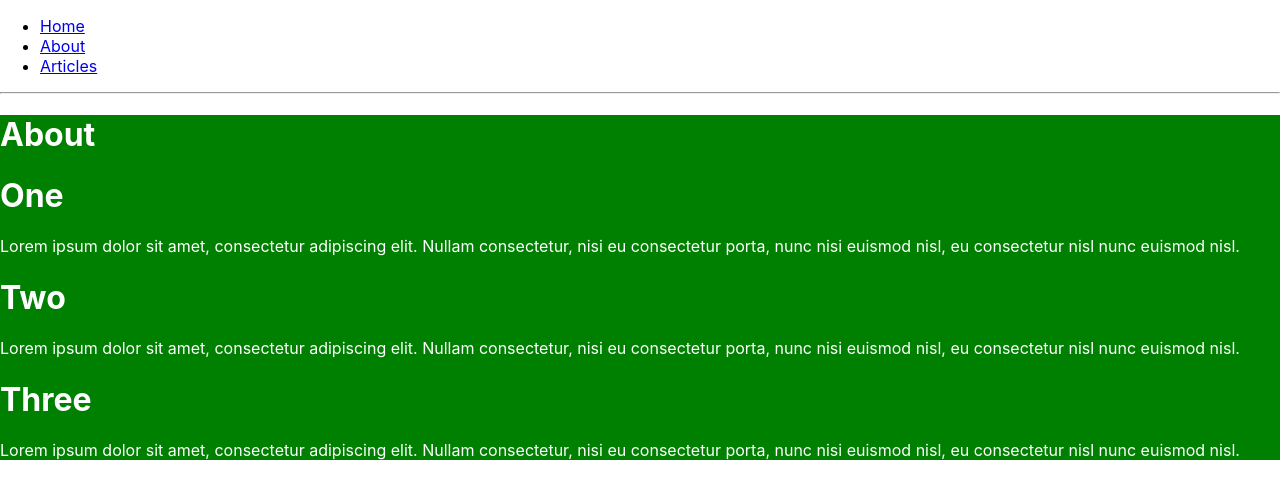
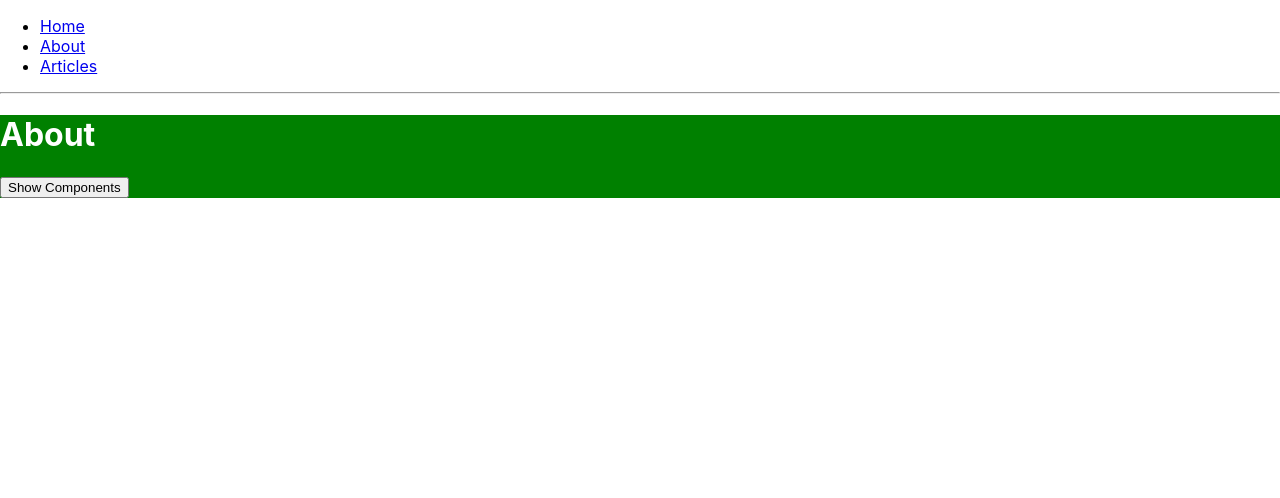
Before and after one commit to ahmetkca/React-Software-Architecture, a React (Create React App) app: page /about in a window 1280 px wide. Shown: the top 498 px of the page. Built offline with nearby package versions, Linux system fonts and the light colour scheme.

Commit message:
more code splitting use cases

```diff
--- a/src/pages/About.jsx
+++ b/src/pages/About.jsx
@@ -1,20 +1,25 @@
-import React, { lazy, Suspense } from "react";
-// import One from "../components/One";
-// import Two from "../components/Two";
-// import Three from "../components/Three";
+import React, { useState, lazy, Suspense } from "react";
+
 const One = lazy(() => import("../components/One"));
 const Two = lazy(() => import("../components/Two"));
 const Three = lazy(() => import("../components/Three"));
 
 const About = () => {
+    const [toggleComponents, setToggleComponents] = useState(false);
+
     return (
         <div style={{ backgroundColor: 'green', color: 'white' }}>
         <h1>About</h1>
-        <Suspense fallback={<div>Components are loading...</div>}>
-            <One />
-            <Two />
-            <Three />
+        {toggleComponents && (
+                <Suspense fallback={<div>Components are loading...</div>}>
+                <One />
+                <Two />
+                <Three />
         </Suspense>
+        )}
+        <button onClick={() => setToggleComponents(!toggleComponents)}>
+            {toggleComponents ? "Hide Components" : "Show Components"}
+        </button>
         </div>
     );
 }
```
